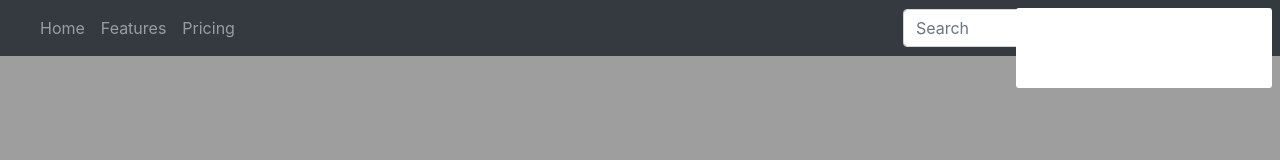
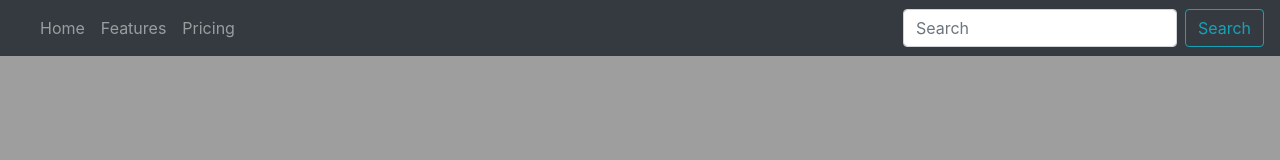
Before and after one commit to hieubkvn123/TaskManagerReact, a React (Create React App) app in the folder client/: page / in a window 1280 px wide. Shown: the top 160 px of the page. Built offline with nearby package versions, Linux system fonts and the light colour scheme; no server answers.

Commit message:
Added some animations

```diff
--- a/client/package.json
+++ b/client/package.json
@@ -8,7 +8,11 @@
     "@testing-library/user-event": "^7.2.1",
     "axios": "^0.20.0",
     "bootstrap": "^4.5.2",
+    "jquery": "^3.5.1",
+    "radium": "^0.26.1",
     "react": "^16.13.1",
+    "react-addons-transition-group": "^15.6.2",
+    "react-animations": "^1.0.0",
     "react-bootstrap": "^1.3.0",
     "react-contextmenu": "^2.14.0",
     "react-dom": "^16.13.1",
--- a/client/src/home/css/notifications.css
+++ b/client/src/home/css/notifications.css
@@ -1,6 +1,6 @@
 .notification-bar {
 	position : absolute;
-	top : 8px;
+	bottom : 8px;
 	right : 8px;
 	width : 20%;
 	z-index : 10;
--- a/client/src/home/notifications.js
+++ b/client/src/home/notifications.js
@@ -1,13 +1,17 @@
 import React, {Component} from 'react'
+import ReactDOM from 'react-dom'
 import axios from 'axios'
 import 'bootstrap/dist/css/bootstrap.min.css'
 import './css/notifications.css'
+import $ from 'jquery'
+import { fadeIn, fadeOut } from 'react-animations'
+import Radium, { StyleRoot } from 'radium'
 
 class Notification extends Component {
 	constructor(props){
 		super(props)
-		this.state = {}
 		this.componentWillMount = this.componentWillMount.bind(this)
+		this.state = {hidden : false}
 	}
 
 	componentWillMount(){
@@ -23,20 +27,38 @@ class Notification extends Component {
 		}).catch(err => {
 			console.log(err)
 		})
+
+		setTimeout(() => {
+			this.setState({hidden : true})
+		}, 2000)
 	}
 
 	componentWillUnmount(){
 	}
 
 	render = () => {
+		const styles = {
+			fadeIn : {
+				animation : 'x 2s infinite',
+				animationName : Radium.keyframes(fadeIn, 'fadeIn')
+			},
+
+			fadeOut : {
+				animation : 'x 2s',
+				animationName : Radium.keyframes(fadeOut, 'fadeOut')
+			}
+		}
+
 		return (
-			<div className='notification-bar'>
-				<div className='notification-item'>
-					<span>{this.state.current_activity}</span>
+				<div className='notification-bar' id='home-notification-bar' hidden={this.state.hidden}>
+					<StyleRoot>
+						<div className='notification-item' style={styles.fadeIn} id='item-1'>
+							<span>{this.state.current_activity}</span>
+						</div>
+					</StyleRoot>
 				</div>
-			</div>
 		)
 	}
 }
 
-export  default Notification
+export default Notification
```
Also changed, not shown: 1 other file (tests, documents, lock files or other folders).
